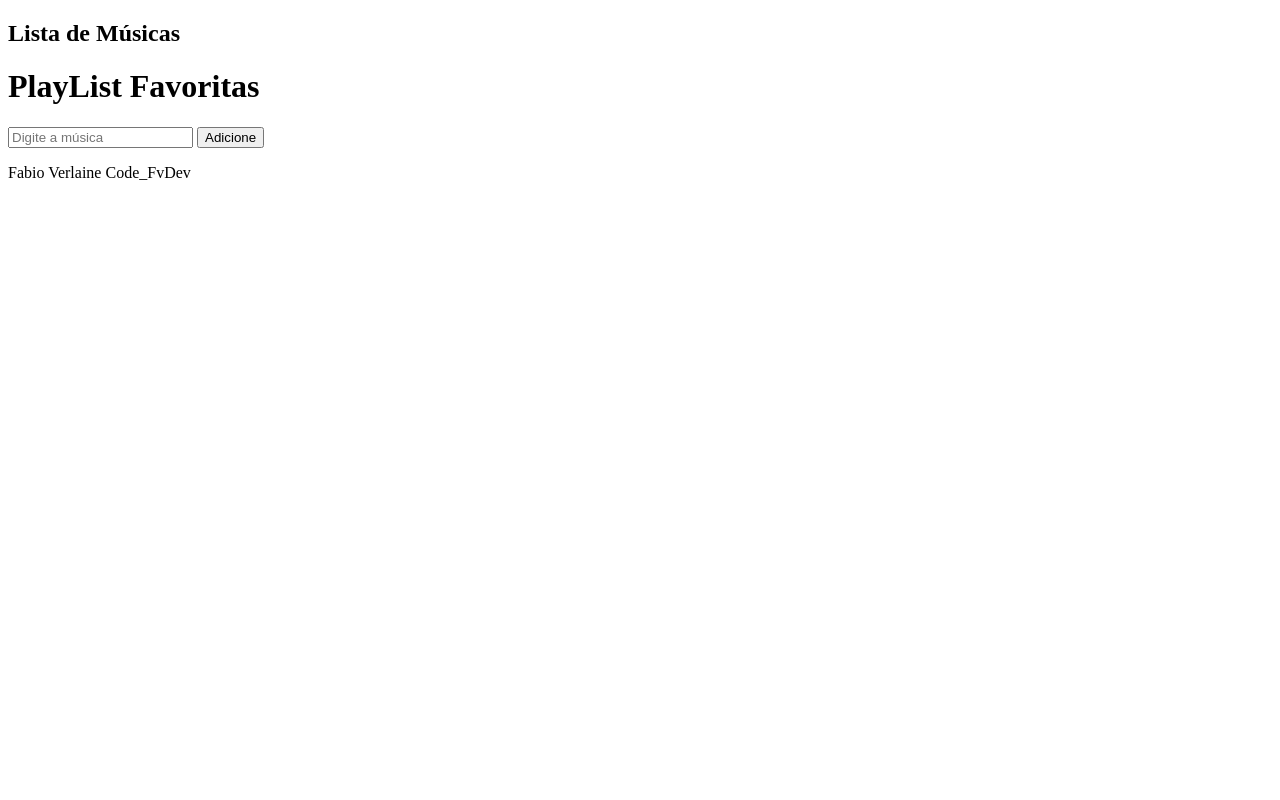
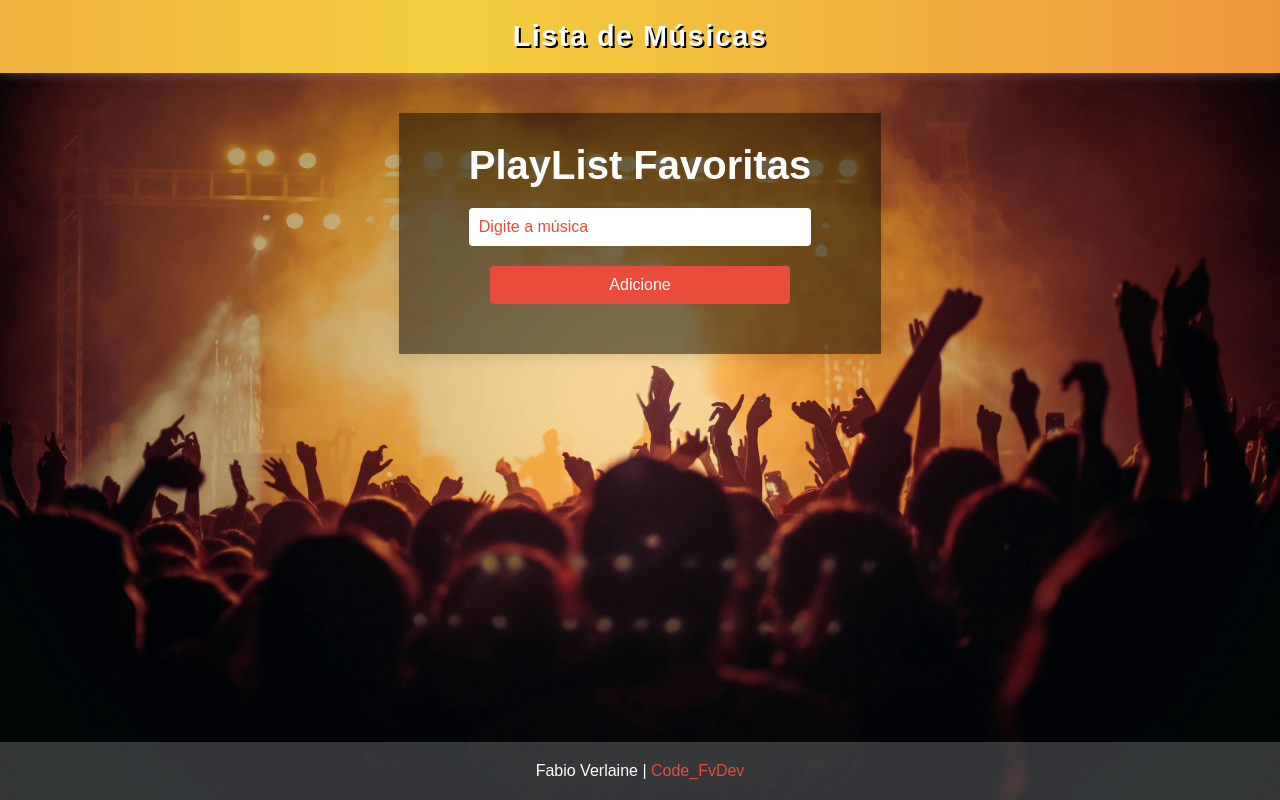
Before and after one commit to fabioverlaine/Lista_html, a plain HTML site: page index.html in a window 1280 px wide. Drawn offline with Linux system fonts and the light colour scheme.

Commit message:
CSS3 styling completed.

```diff
--- a/css/style.css
+++ b/css/style.css
@@ -0,0 +1,151 @@
+* {
+    margin: 0;
+    padding: 0;
+    box-sizing: border-box;
+}
+
+
+body {
+    position: relative;
+    background: url('../assets/img/image-music.jpg') no-repeat center fixed;
+    background-size: cover;
+    min-height: 100vh;
+    display: flex;
+    flex-direction: column;
+    font-family: sans-serif;
+    color: #fff;
+}
+
+header {
+    position: sticky;
+    top: 0;
+    width: 100%;
+    background: linear-gradient(90deg, #e74c3c, #f4d03f, #e74c3c);
+    background-size: 300% 300%;
+    animation: gradientMove 3s infinite alternate;
+    text-align: center;
+    padding: 20px;
+    box-shadow: 0 2px  10px rgba(255, 255, 255, 0.2);
+}
+
+header h2 {
+    font-size: 1.8rem;
+    letter-spacing: 1.5px;
+    text-shadow: 2px 2px #000;
+}
+
+.container {
+    display: flex;
+    flex-direction: column;
+    justify-content: center;
+    align-items: center;
+    margin: 40px auto;
+    padding: 30px 70px;
+    background: rgba(0, 0, 0, 0.5);
+    box-shadow: 0 0 15px rgba(0, 0, 0, 0.15);
+}
+
+.container h1 {
+    font-size: 2.5rem;
+    margin-bottom: 20px;
+}
+
+.container #inputMusica {
+    width: 100%;
+    max-width: 350px;
+    padding: 10px;
+    outline: 0;
+    border: 0;
+    font-size: 16px;
+    border-radius: 4px;
+    transition: box-shadow 0.2s ease, background-color 0.2s ease;
+}
+
+.container #inputMusica::placeholder{
+    color: #e74c3c;
+}
+
+.container #inputMusica:focus {
+    background-color: #333;
+    box-shadow: 0 0 8px #f4d03f;
+    color: #fff;
+}
+
+.btn {
+    margin-top: 20px;
+    max-width: 300px;
+    width: 100%;
+    padding: 10px;
+    border: 0;
+    border-radius: 4px;
+    background: #e74c3c;
+    font-size: 1rem;
+    color: #fff;
+    cursor: pointer;
+    transition: transform 0.2s ease;
+}
+
+ul {
+    list-style-type: none;
+    margin-top: 20px;
+    padding: 0;
+    width: 100%;
+}
+
+li {
+    background: #34495e;
+    padding: 10px;
+    margin: 10px auto;
+    border-radius: 5px;
+    display: flex;
+    justify-content: space-between;
+    align-items: center;
+    width: 100%;
+    max-width: 400px;
+    transition: transform 0.2s ease;
+}
+
+li {
+    color: #fff;
+    border: 0;
+    padding: 10px 30px;
+    border-radius: 4px;
+}
+
+li .remover {
+    margin-left: 20px;
+    cursor: pointer;
+    padding: 6px 20px;
+    border: 0;
+}
+
+li .remover:hover {
+    outline: 2px solid #e74c3c;
+}
+
+li .remover:focus {
+    background: #e74c3c;
+}
+
+footer {
+    position: absolute;
+    bottom: 0;
+    width: 100%;
+    padding: 20px;
+    text-align: center;
+    background: rgba(255, 255, 255, 0.2);
+}
+
+span {
+    color: #e74c3c;
+}
+
+/* Animation Header */
+@keyframes gradientMove {
+    0% {
+        background-position: left;
+    }
+    100% {
+        background-position: right;
+    }
+}
--- a/index.html
+++ b/index.html
@@ -18,17 +18,13 @@
                 id="inputMusica"
                 placeholder="Digite a música"
             />
-        <button id="botaoAdicionar">Adicione</button>
-
+            <button id="botaoAdicionar" class="btn">Adicione</button>
             <ul id="playlist"></ul>
         </main>
 
         <footer>
-        <p>Fabio Verlaine <span>Code_FvDev</span> </p>
+            <p>Fabio Verlaine | <span>Code_FvDev</span></p>
         </footer>
-
-
-
 
         <script src="./js/script.js"></script>
     </body>
```
Also changed, not shown: assets/img/image-music.jpg (added). Lines whose indentation alone changed are shown as unchanged.
